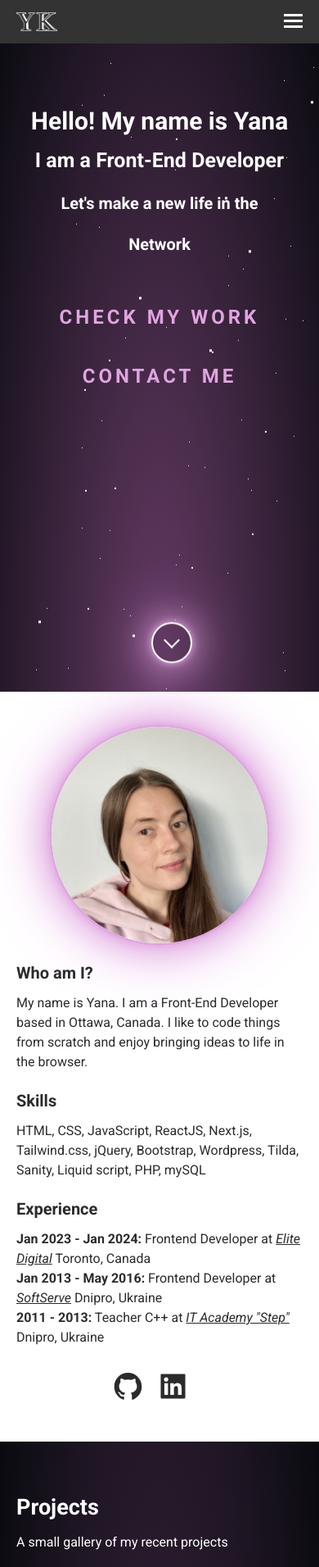
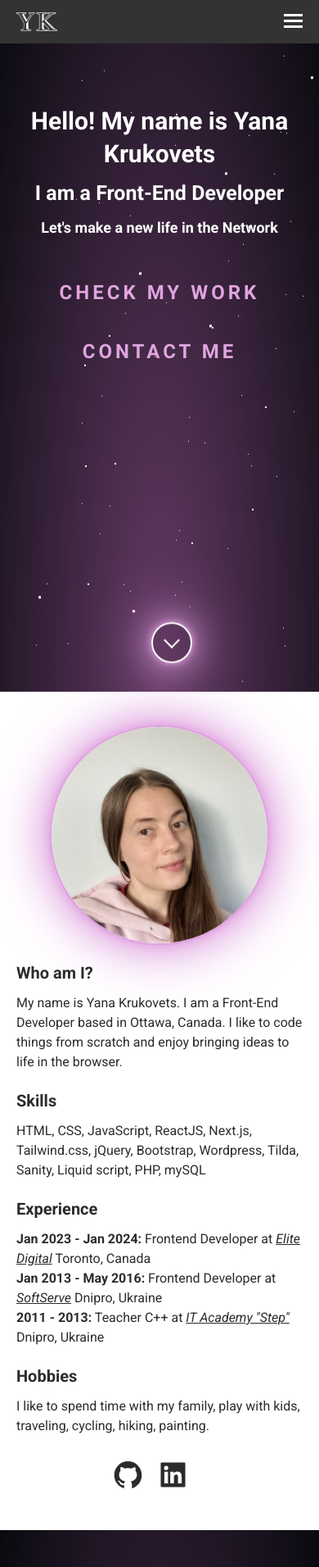
Before and after one commit to YanaKrukovets/yana_krukovets_portfolio, a Next.js app: page / in a window 390 px wide. Shown: the top 1912 px of the page at 82% size. Built offline with nearby package versions, Linux system fonts and the light colour scheme; a web font is replaced by a local one.

Commit message:
content fix

```diff
--- a/components/About.js
+++ b/components/About.js
@@ -21,9 +21,9 @@ const About = () => {
             <b>Who am I?</b>
           </h3>
           <p>
-            My name is Yana. I am a Front-End Developer based in Ottawa, Canada.
-            I like to code things from scratch and enjoy bringing ideas to life
-            in the browser.
+            My name is Yana Krukovets. I am a Front-End Developer based in
+            Ottawa, Canada. I like to code things from scratch and enjoy
+            bringing ideas to life in the browser.
           </p>
 
           <h3 className="pb-[10px] pt-[20px] text-[20px]">
@@ -71,8 +71,17 @@ const About = () => {
             </a>{" "}
             Dnipro, Ukraine
           </p>
+
+          <h3 className="pb-[10px] pt-[20px] text-[20px]">
+            <b>Hobbies</b>
+          </h3>
+          <p>
+            I like to spend time with my family, play with kids, traveling,
+            cycling, hiking, painting.
+          </p>
         </div>
       </div>
+
       <div className="flex justify-center py-[10px] mt-[20px] social">
         <a
           href="https://github.com/YanaKrukovets"
--- a/components/HomeBanner.js
+++ b/components/HomeBanner.js
@@ -12,12 +12,12 @@ const HeaderBanner = () => {
             id="welcome"
           >
             <h1 className="text-[40px] leading-[85px] md:text-[35px] md:leading-[60px] sm:text-[30px] sm:leading-[40px] md:mt-[30px]">
-              Hello! My name is Yana
+              Hello! My name is Yana Krukovets
             </h1>
             <h2 className="text-[25px] leading-[55px]">
               I am a Front-End Developer
             </h2>
-            <h3 className="text-[20px] leading-[50px]">
+            <h3 className="text-[20px] leading-[50px] md:text-[18px] md:leading-[30px]">
               Let&apos;s make a new life in the Network
             </h3>
             <div className="mt-[20px]">
--- a/components/Layout.js
+++ b/components/Layout.js
@@ -28,7 +28,8 @@ export default function Layout({ children }) {
         <meta property="og:title" content="Yana Krukovets Portfolio" />
         <meta
           property="og:description"
-          content="Acrylic, watercolor abstract space nature artworks."
+          content="Yana Krukovets. Front-end web developer. HTML, CSS, JavaScript, ReactJS, Next.js, Tailwind.css, jQuery,
+          Bootstrap, Wordpress, Tilda, Sanity, Liquid script, PHP, mySQL"
         />
         <meta property="og:image" content="/images/og-image.png" />
 
@@ -38,7 +39,8 @@ export default function Layout({ children }) {
         <meta name="twitter:title" content="Yana Krukovets Portfolio" />
         <meta
           name="twitter:description"
-          content="Acrylic, watercolor abstract space nature artworks."
+          content="Yana Krukovets. Front-end web developer. HTML, CSS, JavaScript, ReactJS, Next.js, Tailwind.css, jQuery,
+          Bootstrap, Wordpress, Tilda, Sanity, Liquid script, PHP, mySQL"
         />
         <meta
           name="twitter:image"
```
